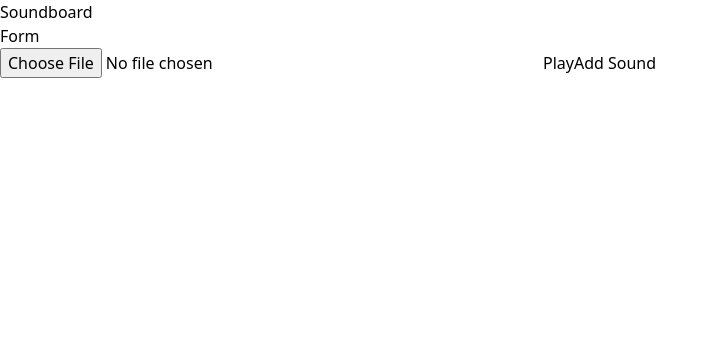
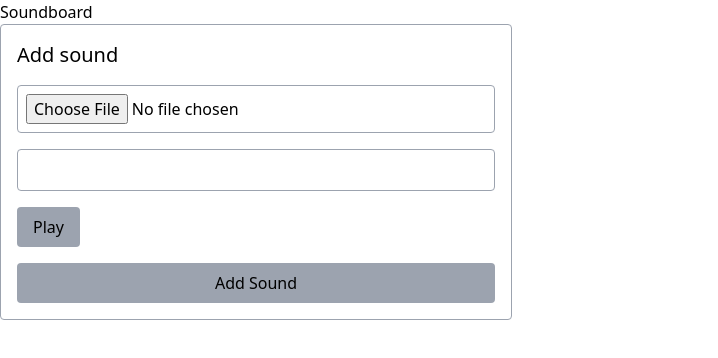
Before and after one commit to beneee/soundboard, a Vue app: page / in a window 1280 px wide. Shown: the top 358 px of the page, without its empty margins (0-718 px from the left). Built offline with nearby package versions, Linux system fonts and the light colour scheme.

Commit message:
:lipstick: tweak form

```diff
--- a/src/components/Soundboard/SoundboardForm.vue
+++ b/src/components/Soundboard/SoundboardForm.vue
@@ -45,15 +45,23 @@ const play = () => {
 </script>
 
 <template>
-  <div>
-    <h2>Form</h2>
-    <input type="file" @change="handleFileChange" />
+  <div class="flex flex-col p-4 max-w-lg border border-gray-400 rounded">
+    <h2 class="mb-4 text-xl">Add sound</h2>
+    <input
+      type="file"
+      class="w-full border border-gray-400 rounded p-2 mb-4"
+      @change="handleFileChange"
+    />
     <input
       type="text"
+      class="w-full border border-gray-400 rounded p-2 mb-4"
       @input="title = ($event.target as HTMLInputElement).value"
     />
-    <button @click="play">Play</button>
+    <button class="w-min bg-gray-400 rounded px-4 py-2 mb-4" @click="play">
+      Play
+    </button>
     <button
+      class="bg-gray-400 rounded px-4 py-2"
       @click="
         () =>
           emit('addSound', {
--- a/src/components/Soundboard/SoundboardItem.vue
+++ b/src/components/Soundboard/SoundboardItem.vue
@@ -6,7 +6,7 @@ const props = defineProps<{
   sound: Sound
 }>()
 
-const isImageVisible = ref('true')
+const isImageVisible = ref(true)
 
 const isPlaying = ref(false)
 
--- a/src/views/Soundboard.vue
+++ b/src/views/Soundboard.vue
@@ -3,7 +3,6 @@ import { ref } from 'vue'
 import { v4 as uuidv4 } from 'uuid'
 import SoundboardItem from '../components/Soundboard/SoundboardItem.vue'
 import SoundboardForm from '../components/Soundboard/SoundboardForm.vue'
-import { ColorOptions } from '../types/ColorOptions'
 import { Sound } from '../types/Sound'
 import { SoundInput } from '../types/SoundInput'
 
```
